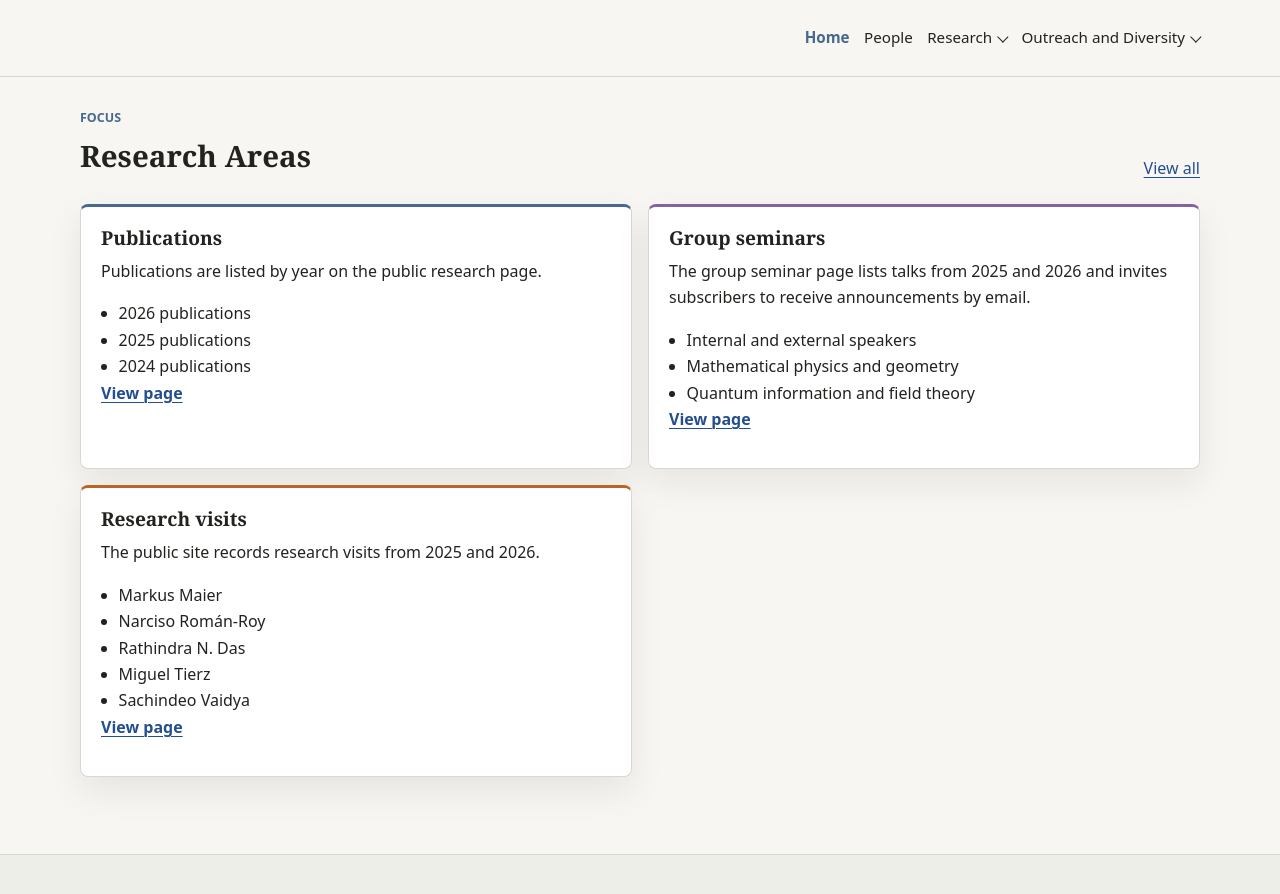
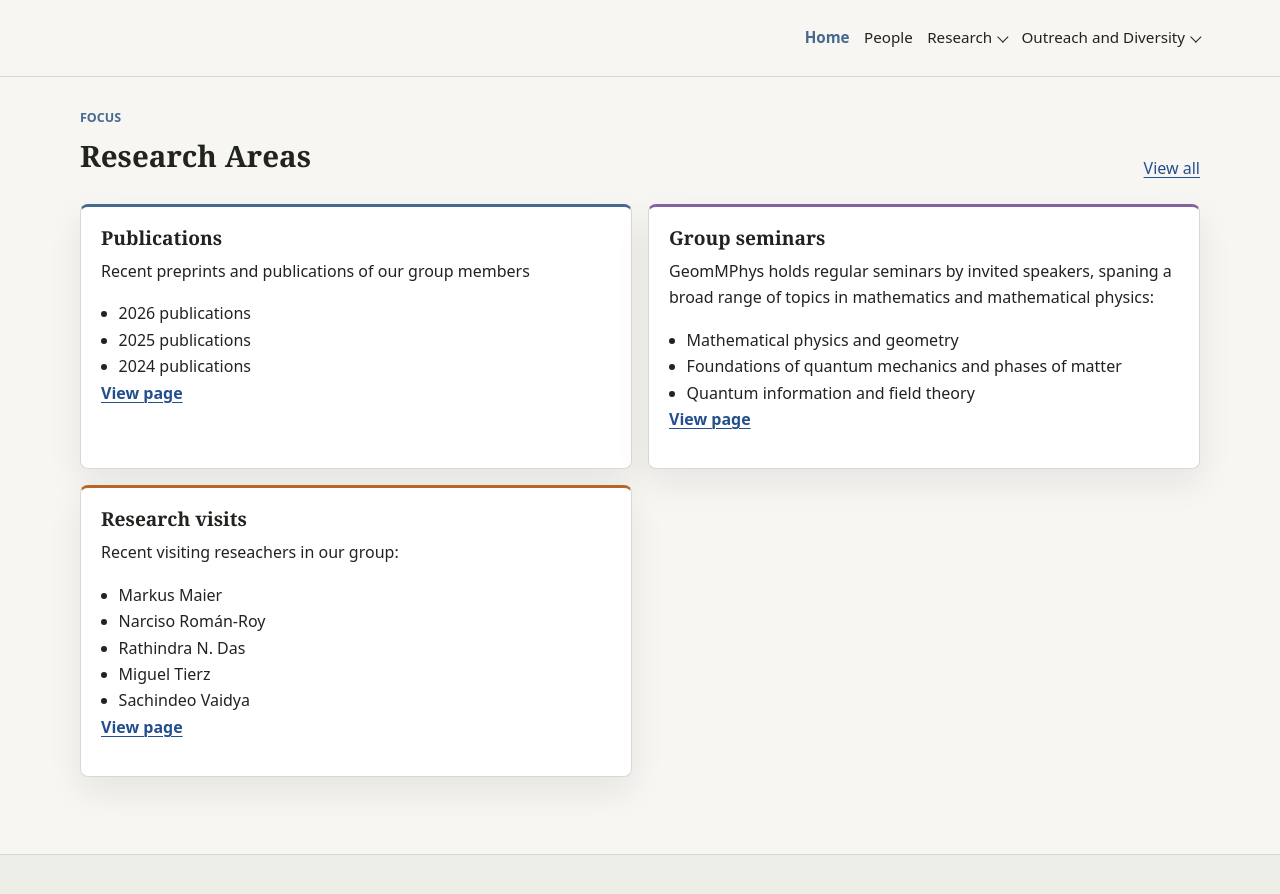
Before and after one commit to GeomMPhys/geommphys.github.io, a Jekyll site: the page built from index.md, in a window 1280 px wide and 900 px high, scrolled down 1076 px. Shown: the top 894 px of the window. Built offline with Jekyll 4.4.1, drawn with Linux system fonts in a browser that asks for light colours.

Commit message:
modifications main page

```diff
--- a/_data/research.yml
+++ b/_data/research.yml
@@ -12,7 +12,7 @@
 # ───────────────────────────────────────────────────────────────────
 
 - title: "Publications"
-  summary: "Publications are listed by year on the public research page."
+  summary: "Recent preprints and publications of our group members"
   url: "/publications/"
   topics:
     - "2026 publications"
@@ -20,15 +20,15 @@
     - "2024 publications"
 
 - title: "Group seminars"
-  summary: "The group seminar page lists talks from 2025 and 2026 and invites subscribers to receive announcements by email."
+  summary: "GeomMPhys holds regular seminars by invited speakers, spaning a broad range of topics in mathematics and mathematical physics: "
   url: "/seminars/"
   topics:
-    - "Internal and external speakers"
     - "Mathematical physics and geometry"
+    - "Foundations of quantum mechanics and phases of matter"
     - "Quantum information and field theory"
 
 - title: "Research visits"
-  summary: "The public site records research visits from 2025 and 2026."
+  summary: "Recent visiting reseachers in our group:"
   url: "/research-visits/"
   topics:
     - "Markus Maier"
@@ -38,7 +38,7 @@
     - "Sachindeo Vaidya"
 
 - title: "Conferences and workshops"
-  summary: "The group publicizes conferences and workshops organized with group members."
+  summary: "Conferences and workshops organized with group members."
   url: "/conferences-workshops/"
   topics:
     - "Quantum Gravity in Closed Universes"
@@ -47,9 +47,6 @@
     - "Young Researchers School on Integrability and CFT2"
 
 - title: "Awards and honours"
-  summary: "The group records public awards, fellowships, and professional recognition received by its members."
+  summary: "Awards, fellowships, and professional recognition received by its members."
   url: "/awards-honours/"
   topics:
-    - "Doctoral fellowships"
-    - "Researcher certification"
-    - "Professional recognition"
```
